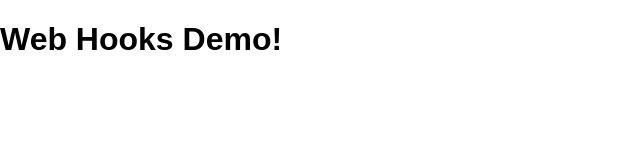
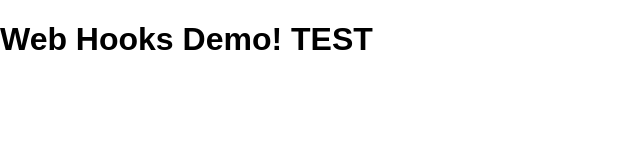
Before and after one commit to Briaker/web-hook-demo, a website: page public/index.html in a window 1280 px wide. Shown: the whole page, without its empty margins (0-640 px from the left). Drawn offline with nearby package versions, Linux system fonts and the light colour scheme; files that its build step writes are made by us from their sources.

Commit message:
Webhook test1

```diff
--- a/package.json
+++ b/package.json
@@ -11,6 +11,8 @@
         "gulp-autoprefixer": "^3.1.1",
         "gulp-babel": "~6.1.2",
         "gulp-concat": "^2.6.1",
-        "gulp-sass": "^3.1.0"
+        "gulp-sass": "^3.1.0",
+        "express": "~4.14.1",
+        "ejs": "~2.5.5"
     }
 }
--- a/public/index.html
+++ b/public/index.html
@@ -6,7 +6,7 @@
     <link rel="stylesheet" href="assets/styles/style.css">
 </head>
 <body>
-    <h1>Web Hooks Demo!</h1>
+    <h1>Web Hooks Demo! TEST</h1>
 
     <script src="assets/scripts/main.js"></script>
 </body>
```
